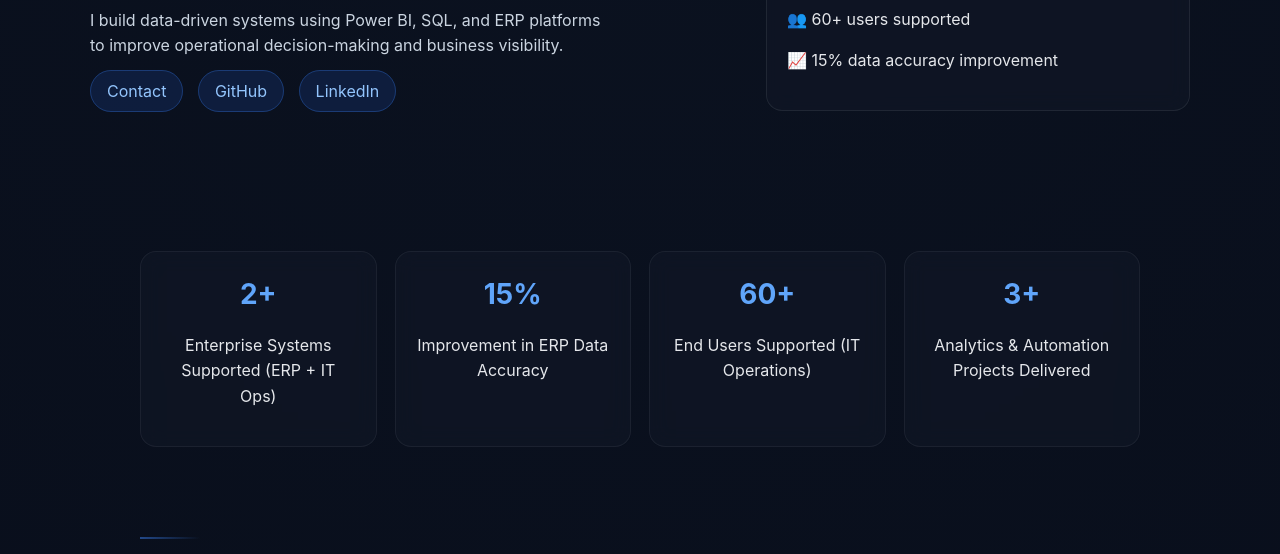
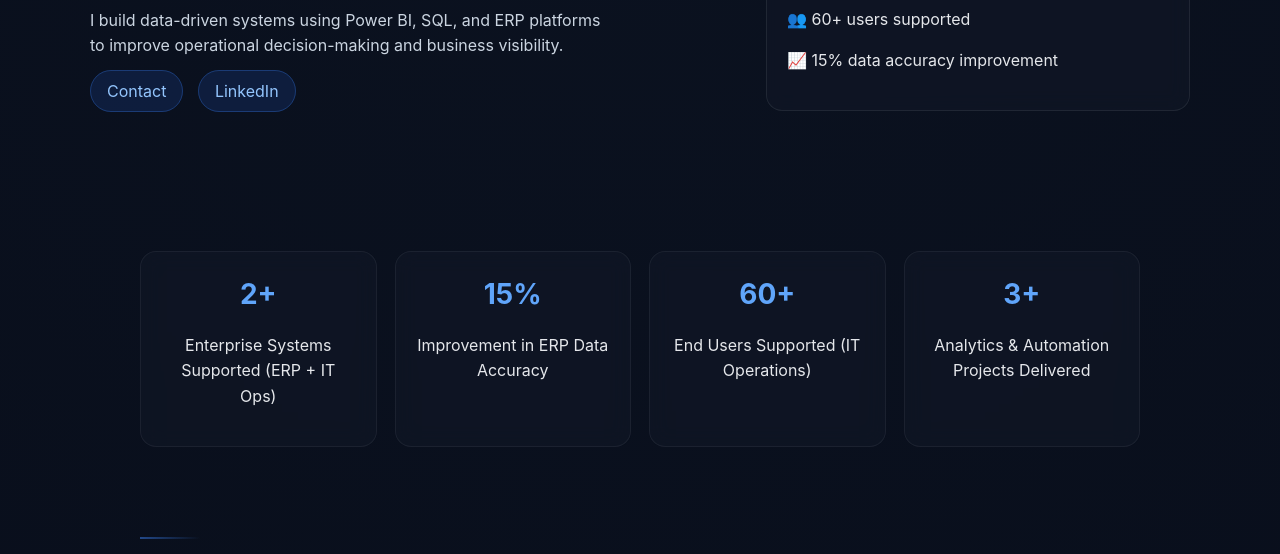
Before and after one commit to Neeraj-Patil/HTML-Resume, a plain HTML site: page index.html in a window 1280 px wide. Shown: the part 246-800 px from the top of the page. Drawn offline with Linux system fonts and the light colour scheme.

Commit message:
Remove GitHub link from index.html

```diff
--- a/index.html
+++ b/index.html
@@ -25,7 +25,6 @@
 
       <div class="hero-buttons">
         <a href="mailto:neerajpatil29042002@gmail.com">Contact</a>
-        <a href="https://github.com/">GitHub</a>
         <a href="https://www.linkedin.com/in/neeraj-v-patil/">LinkedIn</a>
       </div>
     </div>
```
